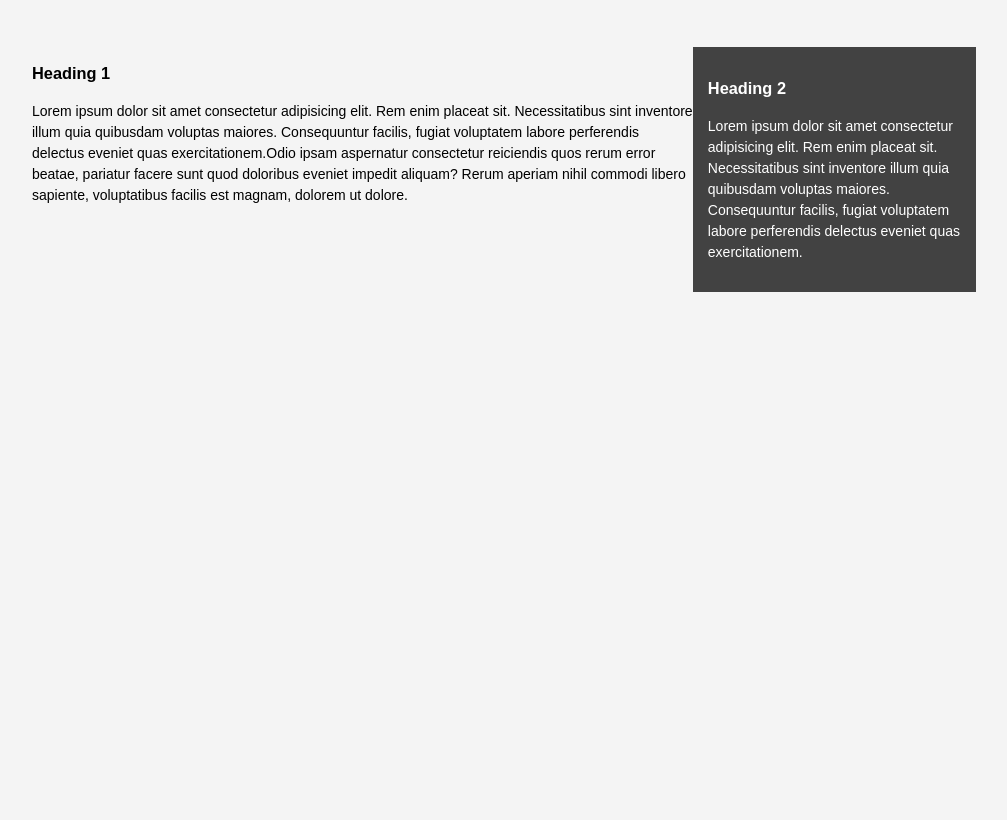
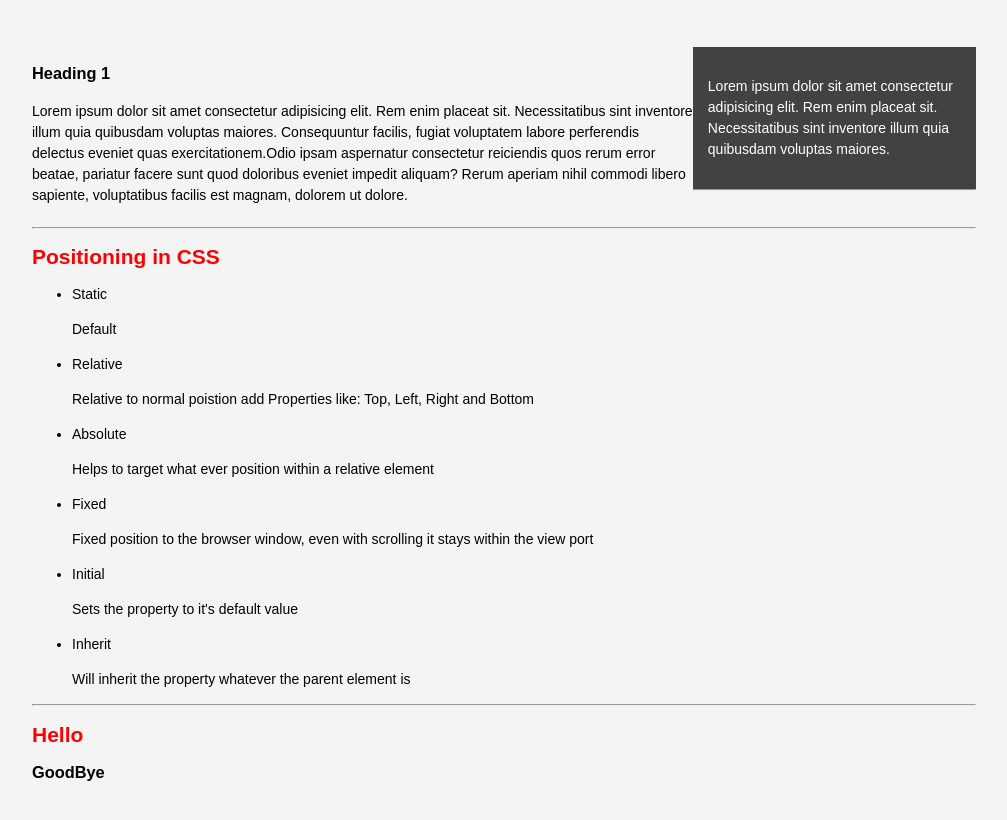
Before and after one commit to theTrainMan/1_CSS_for_Beginners, a plain HTML site: page index.html in a window 1280 px wide. Shown: the part 2698-3518 px from the top of the page, without its empty margins (136-1143 px from the left). Before the commit the page ends 3445 px from the top, so only its background shows below. Drawn offline with Linux system fonts and the light colour scheme.

Commit message:
Positioning.
Added descriptions of the CSS poistioning theme

```diff
--- a/index.html
+++ b/index.html
@@ -149,11 +149,40 @@
                     ipsam aspernatur consectetur reiciendis quos rerum error beatae, pariatur facere sunt quod doloribus eveniet impedit aliquam? Rerum aperiam nihil commodi libero sapiente, voluptatibus facilis est magnam, dolorem ut dolore.</p>
             </div>
             <div id="sidebar">
-                <h3>Heading 2</h3>
-                <p>Lorem ipsum dolor sit amet consectetur adipisicing elit. Rem enim placeat sit. Necessitatibus sint inventore illum quia quibusdam voluptas maiores. Consequuntur facilis, fugiat voluptatem labore perferendis delectus eveniet quas exercitationem.</p>
+                <p>Lorem ipsum dolor sit amet consectetur adipisicing elit. Rem enim placeat sit. Necessitatibus sint inventore illum quia quibusdam voluptas maiores.</p>
             </div>
+            <hr>
+
+            <div class="clr"></div>
+
+            <hr>
+            <h2>Positioning in CSS</h2>
+            <ul>
+                <li>Static</li>
+                <p>Default</p>
+                <li>Relative</li>
+                <p>Relative to normal poistion add Properties like: Top, Left, Right and Bottom</p>
+                <li>Absolute</li>
+                <p>Helps to target what ever position within a relative element</p>
+                <li>Fixed</li>
+                <p>Fixed position to the browser window, even with scrolling it stays within the view port</p>
+                <li>Initial</li>
+                <p>Sets the property to it's default value</p>
+                <li>Inherit</li>
+                <p>Will inherit the property whatever the parent element is</p>
+            </ul>
+
+            <hr>
+
+            <div class="p-box">
+                <h2>Hello</h2>
+                <h3>GoodBye</h3>
+            </div>
+
         </div>
         <!-- ./container -->
+
+
     </main>
 
     <!-- Footer -->
--- a/style.css
+++ b/style.css
@@ -145,3 +145,7 @@ a:visited {
     padding: 15px;
     box-sizing: border-box;
 }
+
+.p-box {
+    width: 800px;
+}
```
